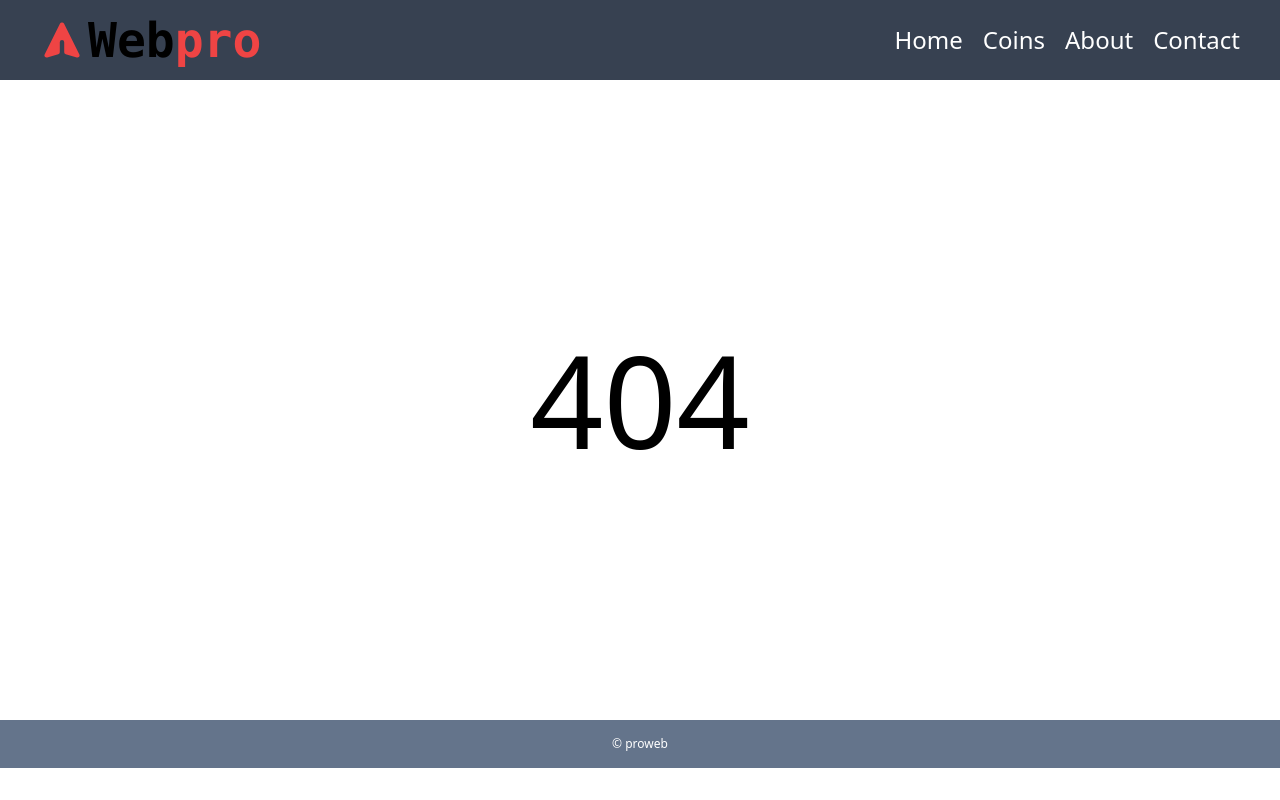
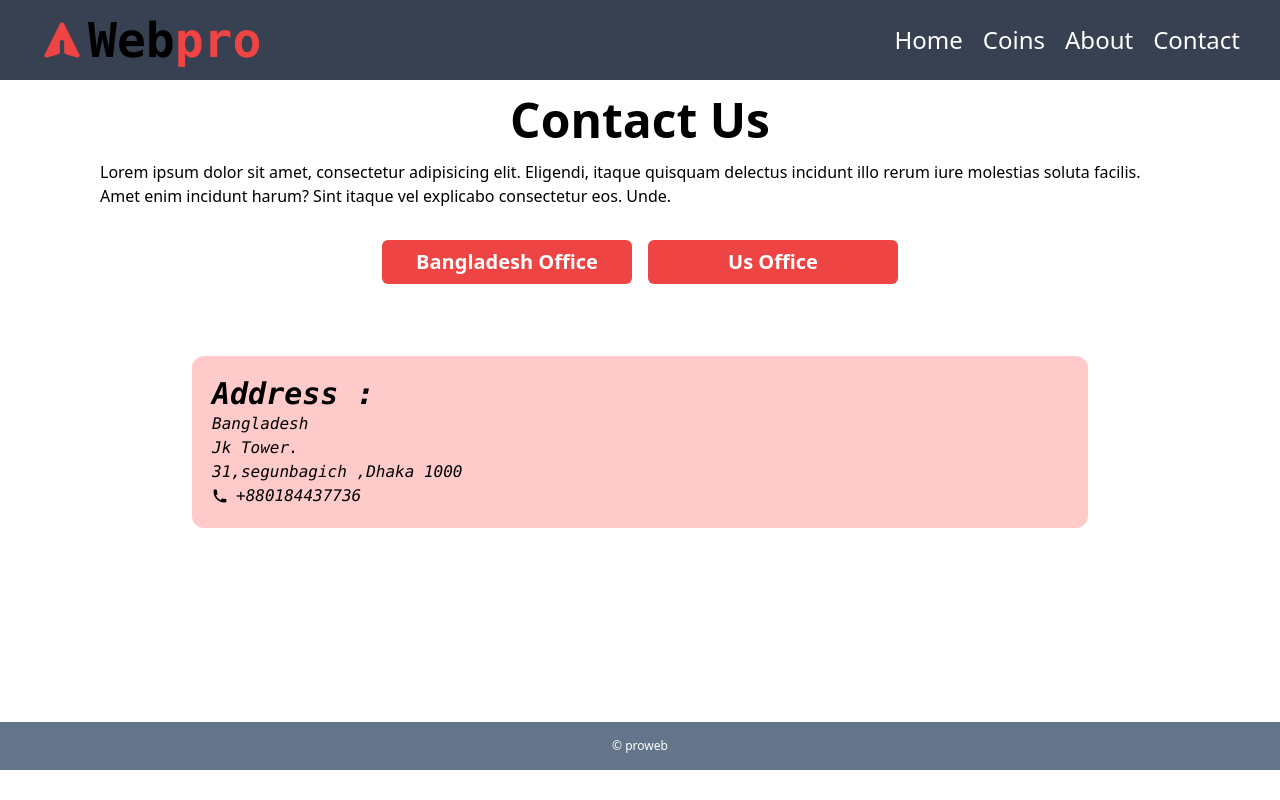
Before and after one commit to prokashpul/Crypto-currency-live, a React (Create React App) app: page /contact/bd-address in a window 1280 px wide. Before the commit this address had no page. Built offline with nearby package versions, Linux system fonts and the light colour scheme.

Commit message:
nasted route add and contact page update

```diff
--- a/src/App.js
+++ b/src/App.js
@@ -1,6 +1,7 @@
 import { Route, Routes } from "react-router-dom";
 import "./App.css";
 import About from "./Components/About/About";
+import BdContact from "./Components/BdContact/BdContact";
 import CoinDetails from "./Components/CoinDetails/CoinDetails";
 import Coins from "./Components/Coins/Coins";
 import Contact from "./Components/Contact/Contact";
@@ -8,6 +9,7 @@ import Error from "./Components/Error/Error";
 import Footer from "./Components/Footer/Footer";
 import Header from "./Components/Header/Header";
 import Home from "./Components/Home/Home";
+import UsContact from "./Components/UsContact/UsContact";
 
 function App() {
   return (
@@ -21,7 +23,10 @@ function App() {
           path="/coins-details/:coinId"
           element={<CoinDetails></CoinDetails>}
         ></Route>
-        <Route path="/contact" element={<Contact></Contact>}></Route>
+        <Route path="/contact" element={<Contact></Contact>}>
+          <Route path="bd-address" element={<BdContact></BdContact>}></Route>
+          <Route path="us-address" element={<UsContact />}></Route>
+        </Route>
         <Route path="*" element={<Error></Error>}></Route>
       </Routes>
       <Footer></Footer>
--- a/src/Components/About/About.jsx
+++ b/src/Components/About/About.jsx
@@ -2,7 +2,7 @@ import React from "react";
 
 const About = () => {
   return (
-    <div className="min-h-[89vh] ">
+    <div className="min-h-[80.7vh] ">
       Lorem ipsum dolor sit amet, consectetur adipisicing elit. Laudantium minus
       voluptatem, aut provident ad exercitationem quidem, obcaecati delectus
       illum natus vero accusantium esse nisi, perspiciatis suscipit amet
--- /dev/null
+++ b/src/Components/BdContact/BdContact.jsx
@@ -0,0 +1,21 @@
+import { PhoneIcon } from "@heroicons/react/solid";
+import React from "react";
+
+const BdContact = () => {
+  return (
+    <address className="bg-red-200 max-w-4xl my-10 font-mono mx-auto p-5 rounded-xl">
+      <h2 className="md:text-3xl text-2xl font-bold ">Address :</h2>
+      <div>
+        Bangladesh
+        <p>Jk Tower.</p>
+        <p>31,segunbagich ,Dhaka 1000</p>
+        <a href="tel:+880184437736" className="flex gap-2">
+          {" "}
+          <PhoneIcon className="w-4"></PhoneIcon> +880184437736
+        </a>
+      </div>
+    </address>
+  );
+};
+
+export default BdContact;
--- a/src/Components/Contact/Contact.jsx
+++ b/src/Components/Contact/Contact.jsx
@@ -1,8 +1,9 @@
 import React from "react";
+import { Link, Outlet } from "react-router-dom";
 
 const Contact = () => {
   return (
-    <div className="min-h-[79vh] max-w-[94%] md:max-w-[1080px] mx-auto">
+    <div className="min-h-[78.3vh] max-w-[94%] md:max-w-[1080px] mx-auto">
       <div className="text-5xl font-bold my-4 text-center">Contact Us</div>
       <p>
         Lorem ipsum dolor sit amet, consectetur adipisicing elit. Eligendi,
@@ -10,14 +11,21 @@ const Contact = () => {
         facilis. Amet enim incidunt harum? Sint itaque vel explicabo consectetur
         eos. Unde.
       </p>
-      <div className="flex md:gap-4 md:justify-center md:flex-row flex-col items-center">
-        <button className="bg-red-500 w-[250px] text-white duration-500 rounded-md md:my-8 mt-4  hover:bg-red-700 py-2 px-4 text-xl font-bold">
+      <div className="flex text-center md:gap-4 md:justify-center md:flex-row flex-col items-center">
+        <Link
+          to="/contact/bd-address"
+          className="bg-red-500 w-[250px] text-white duration-500 rounded-md md:my-8 mt-4  hover:bg-red-700 py-2 px-4 text-xl font-bold"
+        >
           Bangladesh Office
-        </button>
-        <button className="bg-red-500 w-[250px] w-100 text-white duration-500 rounded-md md:my-8 mt-4 hover:bg-red-700 py-2 px-4 text-xl font-bold">
+        </Link>
+        <Link
+          to="/contact/us-address"
+          className="bg-red-500 w-[250px] w-100 text-white duration-500 rounded-md md:my-8 mt-4 hover:bg-red-700 py-2 px-4 text-xl font-bold"
+        >
           Us Office
-        </button>
+        </Link>
       </div>
+      <Outlet />
     </div>
   );
 };
--- a/src/Components/Error/Error.jsx
+++ b/src/Components/Error/Error.jsx
@@ -2,7 +2,7 @@ import React from "react";
 
 const Error = () => {
   return (
-    <div className="flex justify-center items-center h-[80vh] w-full">
+    <div className="flex justify-center items-center h-[80.7vh] w-full">
       <h2 className="text-9xl">404</h2>
     </div>
   );
--- a/src/Components/Home/Home.jsx
+++ b/src/Components/Home/Home.jsx
@@ -8,7 +8,7 @@ const Home = () => {
     navLink(path);
   };
   return (
-    <div className="min-h-[81vh] flex justify-center flex-col items-center">
+    <div className="min-h-[80.7vh] flex justify-center flex-col items-center">
       <h2 className="text-6xl font-bold text-center">Welcome to CoinBase</h2>
 
       <button
--- /dev/null
+++ b/src/Components/UsContact/UsContact.jsx
@@ -0,0 +1,21 @@
+import { PhoneIcon } from "@heroicons/react/solid";
+import React from "react";
+
+const UsContact = () => {
+  return (
+    <address className="bg-green-200 max-w-4xl my-10 font-mono mx-auto p-5 rounded-xl">
+      <h2 className="md:text-3xl text-2xl font-bold ">Address :</h2>
+      <div>
+        New York,US
+        <p>Jk Tower.</p>
+        <p>1776 Marshville Road ,New City 10956</p>
+        <a href="tel:+18456002121" className="flex gap-2">
+          {" "}
+          <PhoneIcon className="w-4"></PhoneIcon> +1(845)6002121
+        </a>
+      </div>
+    </address>
+  );
+};
+
+export default UsContact;
```
